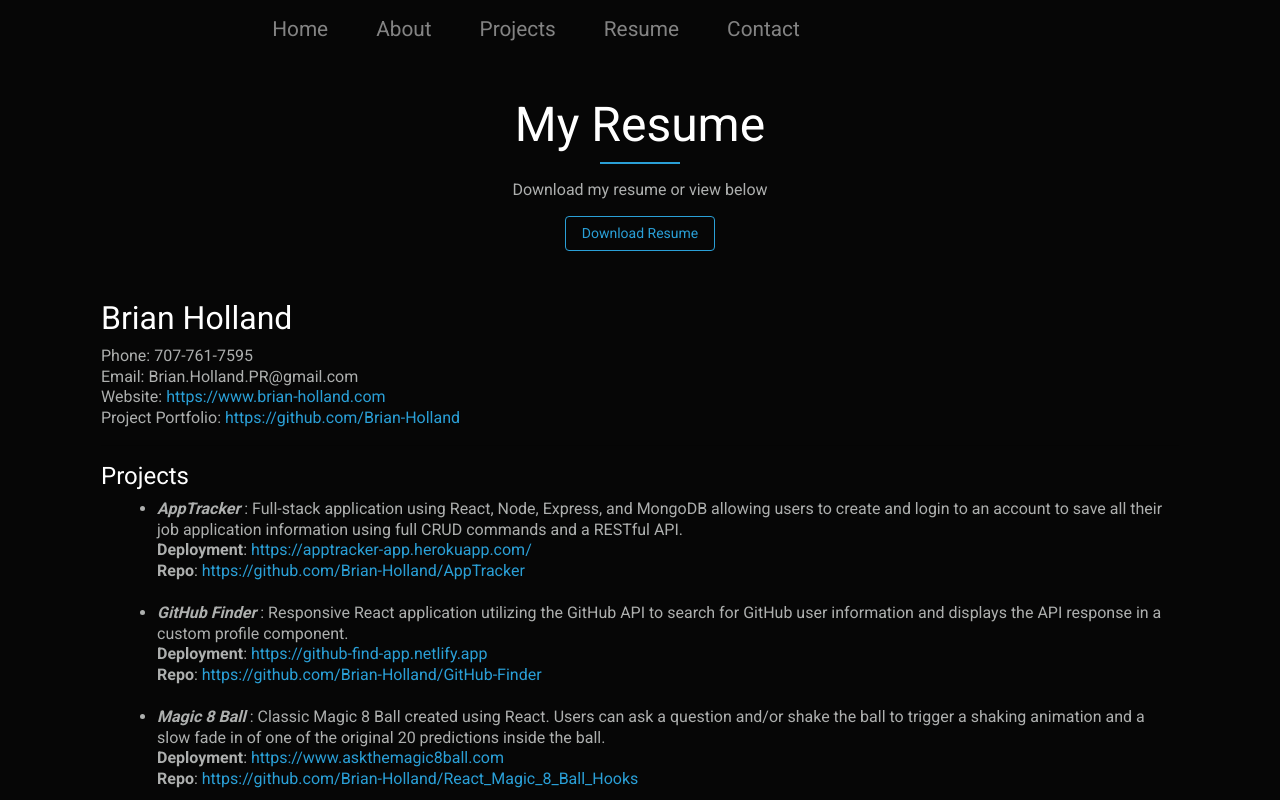
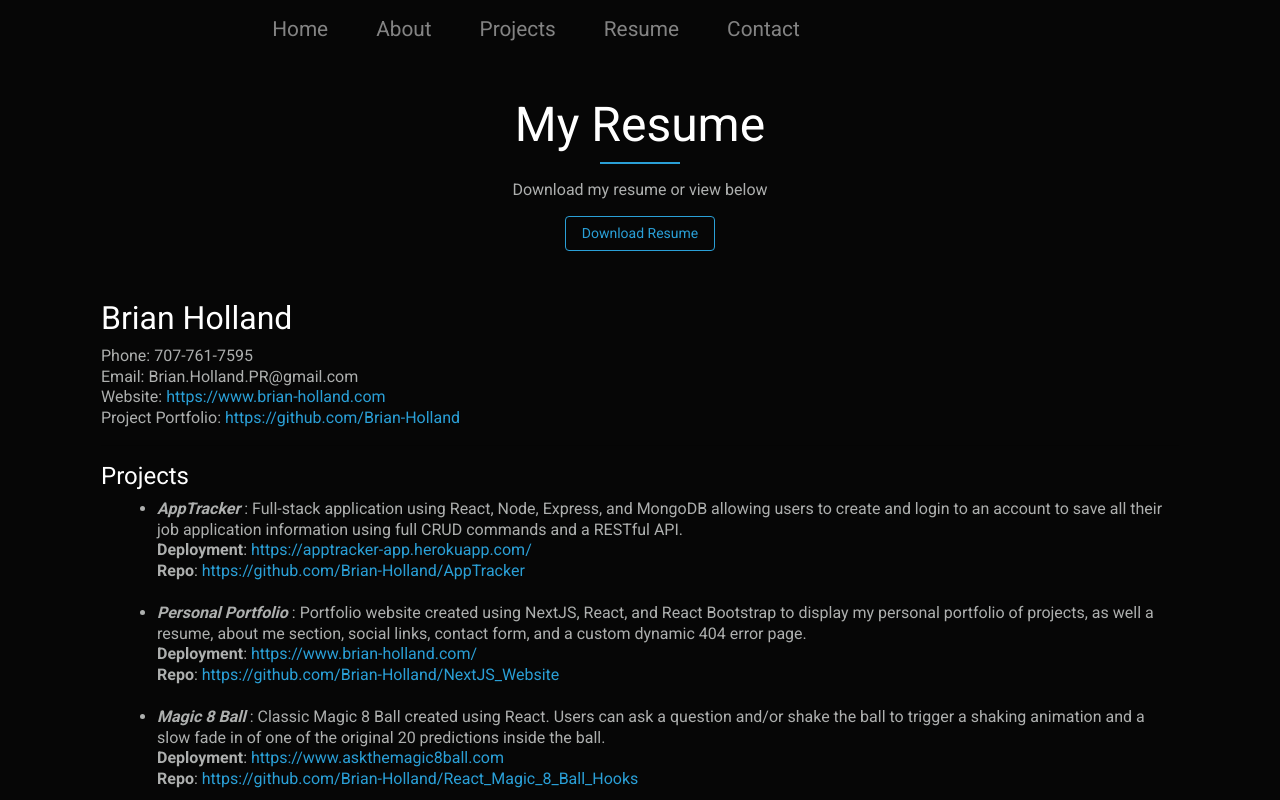
Before and after one commit to Brian-Holland/NextJS_Website, a Next.js app: page /resume in a window 1280 px wide. Shown: the top 800 px of the page. Built offline with nearby package versions, Linux system fonts and the light colour scheme.

Commit message:
added portfolio to resume page

```diff
--- a/pages/resume.js
+++ b/pages/resume.js
@@ -88,18 +88,19 @@ const ResumePage = () => {
 						</li>
 						<li>
 							<strong>
-								<em>GitHub Finder</em>
+								<em>Personal Portfolio</em>
 							</strong>{' '}
-							: Responsive React application utilizing the GitHub API to search for GitHub user
-							information and displays the API response in a custom profile component.<br />
+							: Portfolio website created using NextJS, React, and React Bootstrap to display my personal
+							portfolio of projects, as well a resume, about me section, social links, contact form, and a
+							custom dynamic 404 error page.<br />
 							<strong>Deployment</strong>:
-							<Link href="https://github-find-app.netlify.app" passHref>
-								<a target="_blank"> https://github-find-app.netlify.app</a>
+							<Link href="https://www.brian-holland.com/ " passHref>
+								<a target="_blank"> https://www.brian-holland.com/ </a>
 							</Link>
 							<br />
 							<strong>Repo</strong>:
-							<Link href="https://github.com/Brian-Holland/GitHub-Finder" passHref>
-								<a target="_blank"> https://github.com/Brian-Holland/GitHub-Finder</a>
+							<Link href="https://github.com/Brian-Holland/NextJS_Website" passHref>
+								<a target="_blank"> https://github.com/Brian-Holland/NextJS_Website</a>
 							</Link>
 							<br />
 							<br />
```
